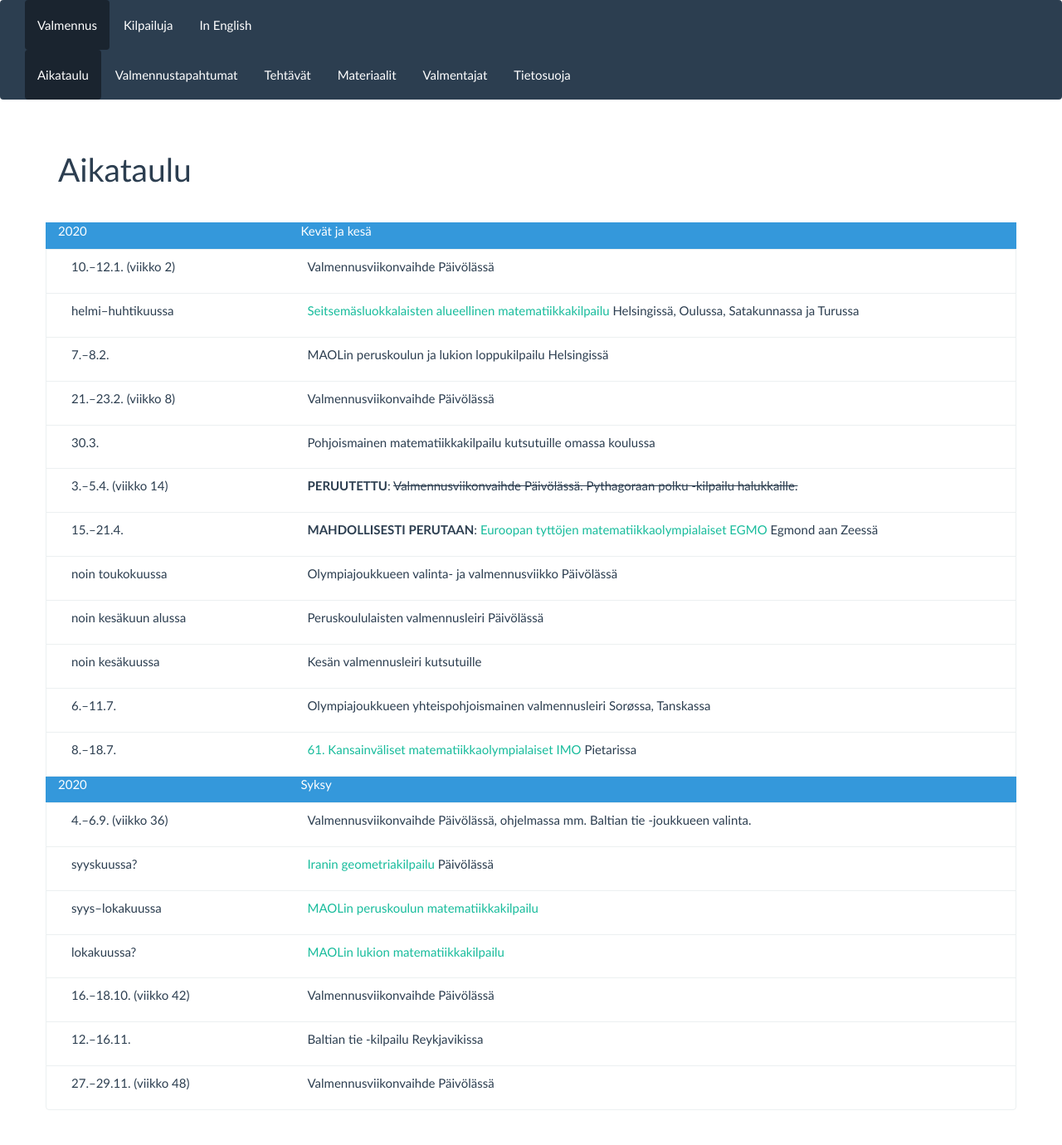
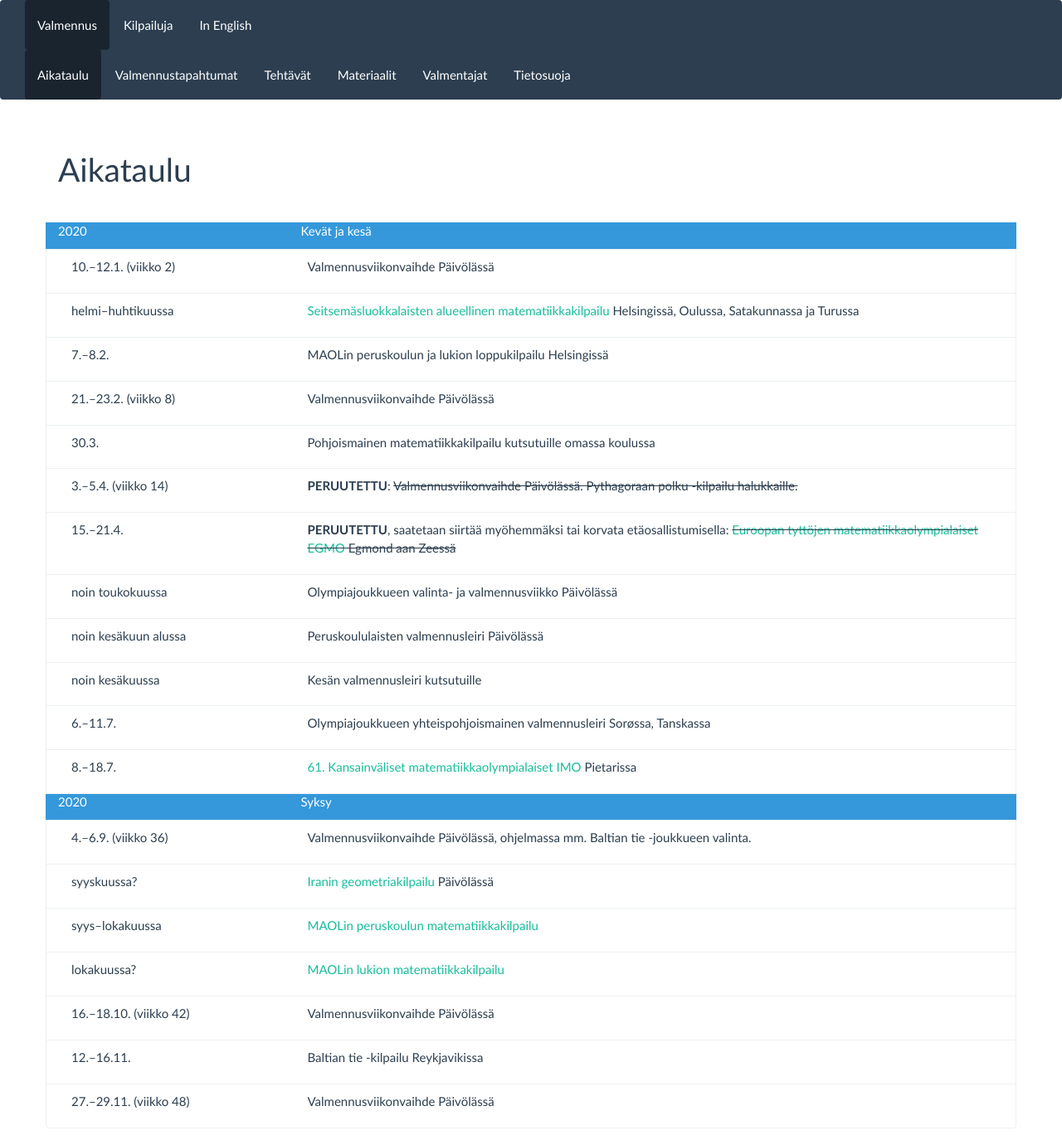
Before and after one commit to matematiikkakilpailut/matematiikkakilpailut.github.io, a Jekyll site: the page built from aikataulu/index.md, in a window 1280 px wide. Shown: the whole page at 83% size. Built offline with Jekyll 4.4.1, drawn with Linux system fonts in a browser that asks for light colours; before the commit the page ends 1358 px from its top, so only the background shows below that.

Commit message:
Update index.md

```diff
--- a/aikataulu/index.md
+++ b/aikataulu/index.md
@@ -19,7 +19,7 @@ aikataulu:
   - pvm: "3.&ndash;5.4. (viikko 14)"
     tapahtuma: "**PERUUTETTU**: ~~Valmennus&shy;viikonvaihde Päivölässä. Pythagoraan polku -kilpailu halukkaille.~~"
   - pvm: "15.&ndash;21.4."
-    tapahtuma: "**MAHDOLLISESTI PERUTAAN**: [Euroopan tyttöjen matematiikka&shy;olympialaiset <abbr>EGMO</abbr>](https://egmo2020.nl) Egmond aan Zeessä"
+    tapahtuma: "**PERUUTETTU**, saatetaan siirtää myöhemmäksi tai korvata etäosallistumisella: ~~[Euroopan tyttöjen matematiikka&shy;olympialaiset <abbr>EGMO</abbr>](https://egmo2020.nl) Egmond aan Zeessä~~"
   - pvm: "noin toukokuussa"
     tapahtuma: "Olympia&shy;joukkueen valinta- ja valmennus&shy;viikko Päivölässä"
   - pvm: "noin kesäkuun alussa"
```
